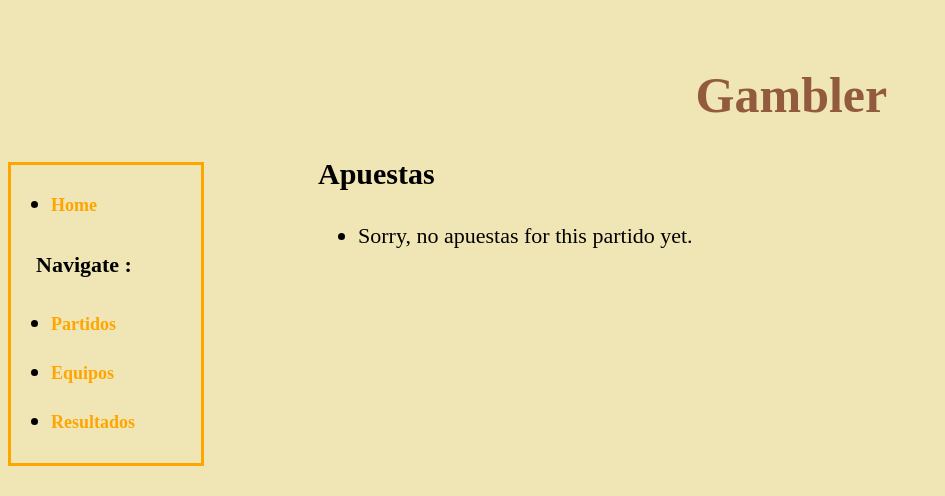
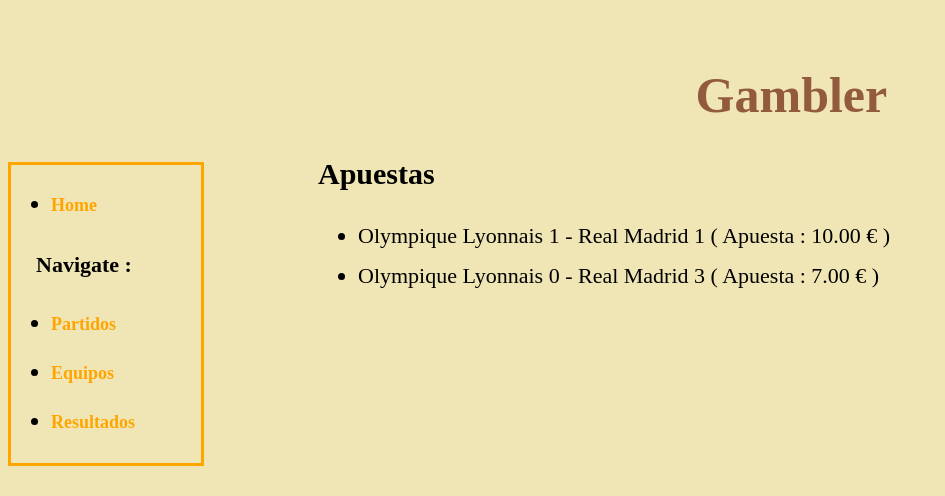
Before and after one commit to gabriel-hurtado/apostador, a Django app: page /gambler/partido/5/ in a window 1280 px wide. Shown: the part 48-544 px from the top of the page, without its empty margins (0-945 px from the left). Run offline with Django 3.2, Linux system fonts and the light colour scheme; data comes from the database, SQL or seed files in the repository; both versions use the stored data as it was after the commit.

Commit message:
Ningun cambio de bqse simplemente mejora de la representacion de datos hacia el usuario y correcion de algunas errores

```diff
--- a/gambler/models.py
+++ b/gambler/models.py
@@ -34,7 +34,7 @@ class Partido(models.Model):
 
 class Apuesta(models.Model):
     user = models.ForeignKey(User)
-    partido = models.ForeignKey(Partido)
+    partido = models.ForeignKey(Partido, related_name='apuestas')
     apuesta = models.DecimalField(max_digits=11, decimal_places=2)
     resultado = models.ForeignKey(Resultado)
     def __unicode__(self):
--- a/gambler/templates/gambler/partidos_detail.html
+++ b/gambler/templates/gambler/partidos_detail.html
@@ -14,7 +14,7 @@
     {% for apuesta in partido.apuestas.all %}
         <li>{{ apuesta.partido.equipoLocal.nombreEquipo }} {{ apuesta.resultado.golLocal }} - {{ apuesta.partido.equipoVisitante.nombreEquipo }} {{ apuesta.resultado.golVisitante }} ( Apuesta :  {{ apuesta.apuesta }} € ) </li>
     {% empty %}
-        <li>Sorry, no apuestas for this partido yet.</li>
+        <li>Disculpa pero por el momento no tenemos registrado ninguas apuestas para este partido.</li>
     {% endfor %}
 </ul>
 
--- a/gambler/views.py
+++ b/gambler/views.py
@@ -36,6 +36,7 @@ class ConnegResponseMixin(TemplateResponseMixin):
 
 class PartidoList(ListView, ConnegResponseMixin):
     model = Partido
+    queryset = Partido.objects.all()
     context_object_name = 'latest_partido_list'
     template_name = 'gambler/partidos_list.html'
 
```
Also changed, not shown: db.sqlite3.
